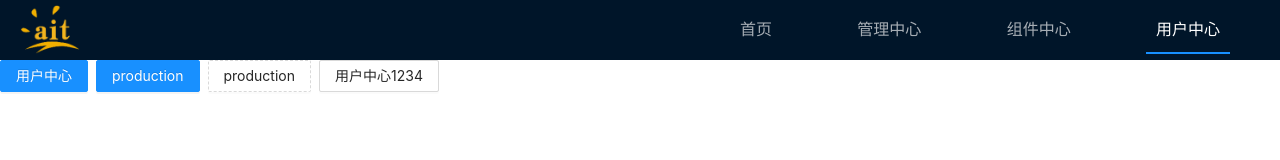
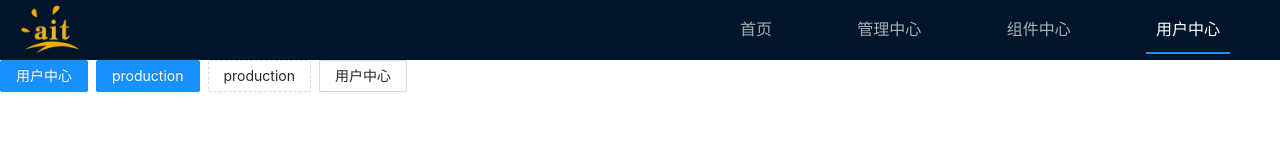
Before and after one commit to shenxuxiang/aitweb-config-center, a React app: page /#/user in a window 1280 px wide. Shown: the top 160 px of the page. Built offline with nearby package versions, Linux system fonts and the light colour scheme.

Commit message:
build: master 构建

```diff
--- a/src/pages/user/index.tsx
+++ b/src/pages/user/index.tsx
@@ -9,7 +9,7 @@ export default class extends PureComponent<any, any> {
           <Button type="primary">用户中心</Button>
           <Button type="primary">production</Button>
           <Button type="dashed">production</Button>
-          <Button>用户中心1234</Button>
+          <Button>用户中心</Button>
         </Space>
       </section>
     );
```
Also changed, not shown: 1 other file (tests, documents, lock files or other folders).
